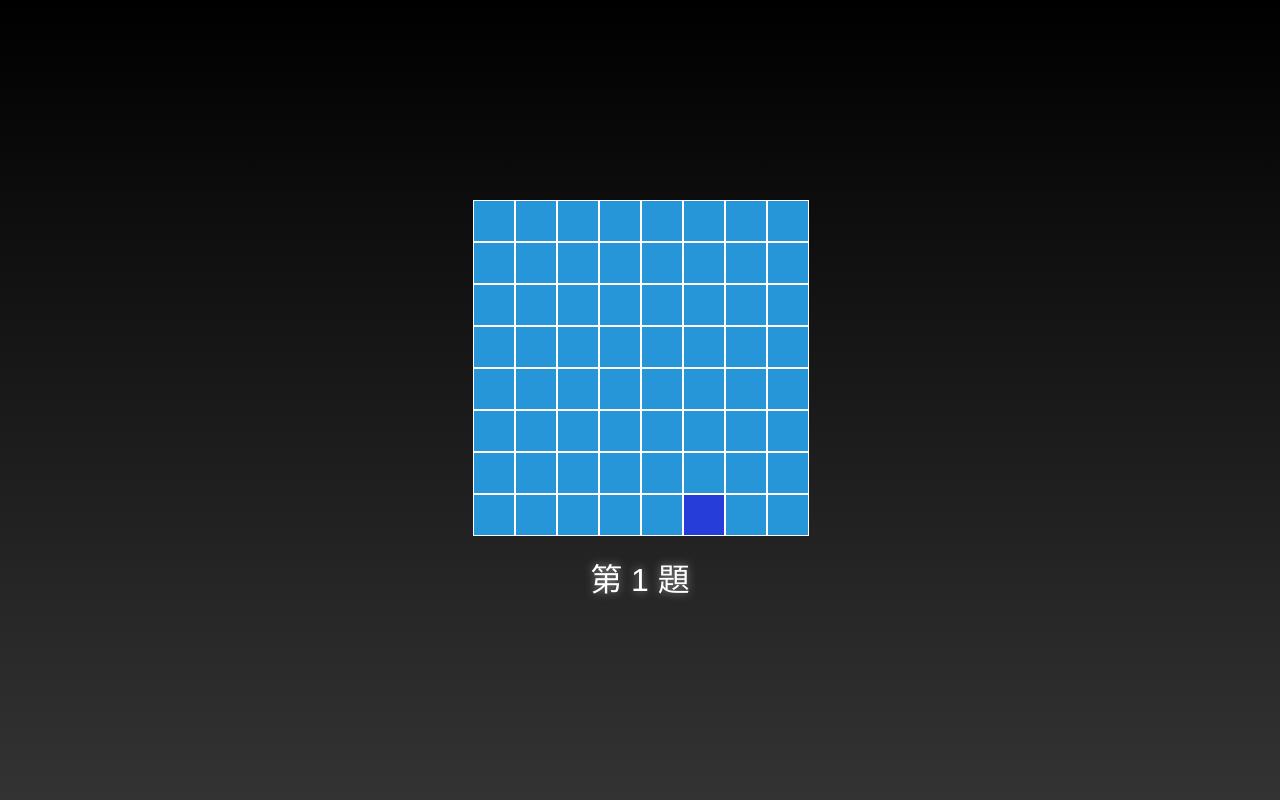
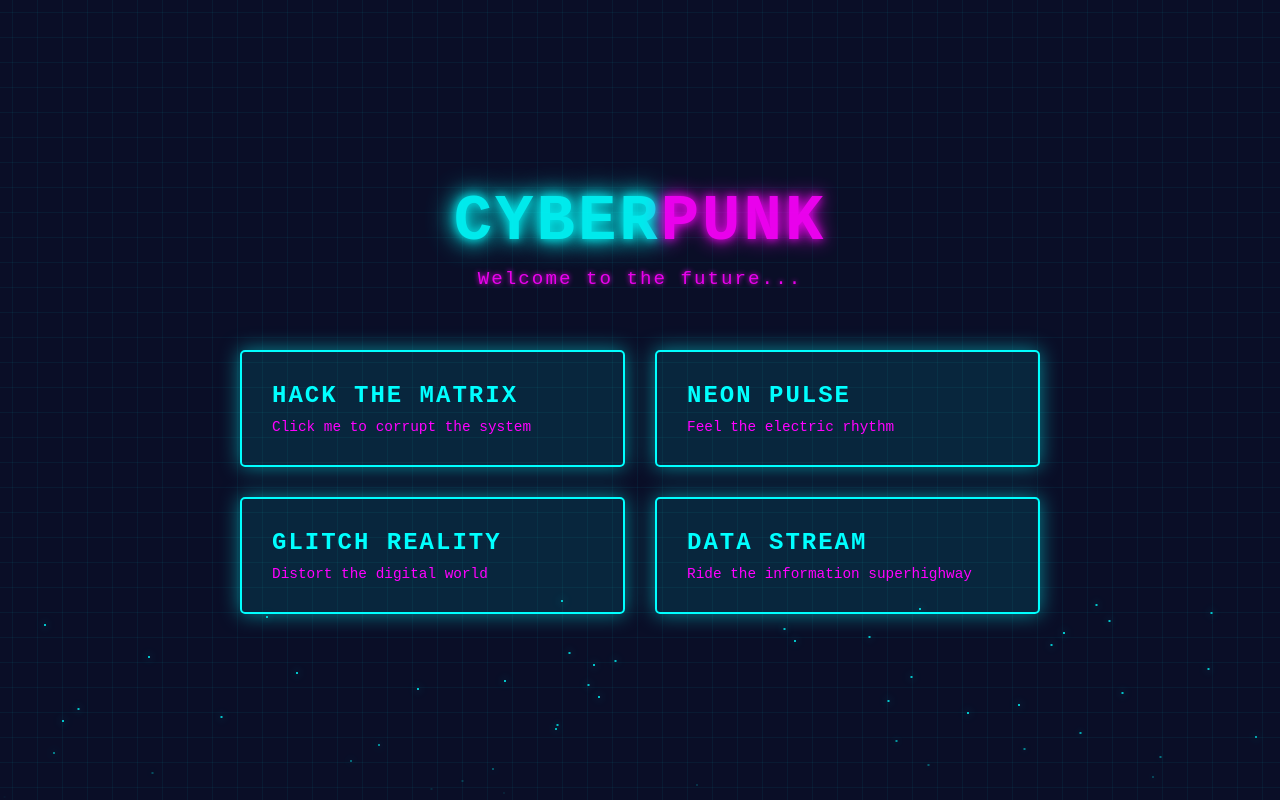
Before and after one commit to f29293978-sketch/wook4, a plain HTML site: page index.html in a window 1280 px wide. Drawn offline with Linux system fonts and the light colour scheme.

Commit message:
更換風格

```diff
--- a/index.html
+++ b/index.html
@@ -2,16 +2,45 @@
 <html lang="zh-Hant">
 <head>
   <meta charset="UTF-8">
-  <title>色盲測試遊戲</title>
+  <title>CYBERPUNK 2026</title>
   <link rel="stylesheet" href="style.css">
 </head>
 <body>
-  <div id="puzzle-container"></div>
-  <div id="message" style="display: none;">第 1 題</div>
-  <div id="win-screen" style="display: none;">
-    <h1>恭喜通關！</h1>
-    <p>你沒有色弱！</p>
+  <div id="grid-background"></div>
+  <div id="glitch-text"></div>
+  <div class="container">
+    <header>
+      <h1 class="neon-title">CYBER<span class="accent">PUNK</span></h1>
+      <p class="subtitle">Welcome to the future...</p>
+    </header>
+    <main>
+      <div class="card interactive-card" id="card1">
+        <div class="card-content">
+          <h2>HACK THE MATRIX</h2>
+          <p>Click me to corrupt the system</p>
+        </div>
+      </div>
+      <div class="card interactive-card" id="card2">
+        <div class="card-content">
+          <h2>NEON PULSE</h2>
+          <p>Feel the electric rhythm</p>
+        </div>
+      </div>
+      <div class="card interactive-card" id="card3">
+        <div class="card-content">
+          <h2>GLITCH REALITY</h2>
+          <p>Distort the digital world</p>
+        </div>
+      </div>
+      <div class="card interactive-card" id="card4">
+        <div class="card-content">
+          <h2>DATA STREAM</h2>
+          <p>Ride the information superhighway</p>
+        </div>
+      </div>
+    </main>
   </div>
+  <div id="particles"></div>
   <script src="script.js"></script>
 </body>
 </html>
--- a/script.js
+++ b/script.js
@@ -1,59 +1,84 @@
-const container = document.getElementById('puzzle-container');
-const message = document.getElementById('message');
-const winScreen = document.getElementById('win-screen');
-let pieces = [];
-let level = 1;
-const maxLevel = 8;
-let baseColor, diffColor, diffIndex;
-let colors = [];
+// 创建粒子效果
+function createParticles() {
+  const container = document.getElementById('particles');
+  setInterval(() => {
+    const particle = document.createElement('div');
+    particle.className = 'particle';
+    particle.style.left = Math.random() * window.innerWidth + 'px';
+    particle.style.top = window.innerHeight + 'px';
+    particle.style.opacity = Math.random();
+    container.appendChild(particle);
 
-function init() {
-  for (let i = 0; i < 64; i++) {
-    const piece = document.createElement('div');
-    piece.className = 'puzzle-piece';
-    piece.addEventListener('click', () => checkClick(i));
-    pieces.push(piece);
-    container.appendChild(piece);
-  }
-  createLevel();
+    setTimeout(() => particle.remove(), 20000);
+  }, 100);
 }
 
-function createLevel() {
-  // 生成基礎顏色
-  const hue = Math.random() * 360;
-  const saturation = 70;
-  const lightness = 50;
-  baseColor = `hsl(${hue}, ${saturation}%, ${lightness}%)`;
+// 交互卡片效果
+function initCards() {
+  const cards = document.querySelectorAll('.interactive-card');
 
-  // 不同顏色：根據關卡調整差異
-  const diffAmount = 30 / level; // 關卡越高，差異越小
-  const diffHue = hue + (Math.random() > 0.5 ? diffAmount : -diffAmount);
-  diffColor = `hsl(${diffHue}, ${saturation}%, ${lightness}%)`;
+  cards.forEach((card, index) => {
+    card.addEventListener('click', () => {
+      triggerEffect(card, index);
+    });
 
-  // 隨機不同色塊位置
-  diffIndex = Math.floor(Math.random() * 64);
+    card.addEventListener('mousemove', (e) => {
+      const rect = card.getBoundingClientRect();
+      const x = e.clientX - rect.left;
+      const y = e.clientY - rect.top;
+      card.style.setProperty('--mouse-x', x + 'px');
+      card.style.setProperty('--mouse-y', y + 'px');
+    });
+  });
+}
 
-  for (let i = 0; i < 64; i++) {
-    pieces[i].style.backgroundColor = i === diffIndex ? diffColor : baseColor;
+// 触发效果
+function triggerEffect(card, index) {
+  card.style.animation = 'glitch 0.3s';
+
+  const colors = ['#0ff', '#ff00ff', '#ffff00', '#ff0080'];
+  card.style.borderColor = colors[index % colors.length];
+  card.style.boxShadow = `0 0 40px ${colors[index % colors.length]}`;
+
+  // 随机数字雨效果
+  const glitchText = document.getElementById('glitch-text');
+  glitchText.innerHTML = '';
+  for (let i = 0; i < 20; i++) {
+    const text = document.createElement('div');
+    text.textContent = Math.random().toString(2).substring(2);
+    text.style.position = 'absolute';
+    text.style.left = Math.random() * 100 + '%';
+    text.style.top = Math.random() * 100 + '%';
+    text.style.color = colors[index % colors.length];
+    text.style.fontSize = Math.random() * 20 + 10 + 'px';
+    text.style.opacity = '0.5';
+    text.style.fontFamily = 'monospace';
+    text.style.animation = 'float 2s ease-in-out';
+    glitchText.appendChild(text);
   }
 
-  message.style.display = 'block';
-  message.textContent = `第 ${level} 題`;
+  setTimeout(() => {
+    card.style.animation = '';
+    card.style.borderColor = '';
+    card.style.boxShadow = '';
+    glitchText.innerHTML = '';
+  }, 1000);
 }
 
-function checkClick(clicked) {
-  if (clicked === diffIndex) {
-    colors.push(diffColor);
-    document.body.style.background = `linear-gradient(to right, ${colors.join(', ')})`;
-    level++;
-    if (level > maxLevel) {
-      winScreen.style.display = 'flex';
-    } else {
-      createLevel();
-    }
-  } else {
-    alert('錯了，再試一次！');
-  }
+// 创建数字背景
+function createGlitchText() {
+  const texts = ['01', '10', '11', '00', 'CYBER', 'PUNK', 'HACK', 'GLITCH'];
+  let index = 0;
+
+  setInterval(() => {
+    const randomText = texts[Math.floor(Math.random() * texts.length)];
+    console.log(randomText);
+  }, 2000);
 }
 
-init();
+// 初始化
+window.addEventListener('load', () => {
+  createParticles();
+  initCards();
+  createGlitchText();
+});
--- a/style.css
+++ b/style.css
@@ -1,68 +1,175 @@
-body {
-  background: linear-gradient(to bottom, #000000, #333333);
-  font-family: Arial, sans-serif;
-  display: flex;
-  flex-direction: column;
-  justify-content: center;
-  align-items: center;
-  height: 100vh;
+* {
   margin: 0;
-  transition: background 0.5s;
+  padding: 0;
+  box-sizing: border-box;
 }
 
-#puzzle-container {
-  display: grid;
-  grid-template-columns: repeat(8, 40px);
-  grid-template-rows: repeat(8, 40px);
-  gap: 2px;
+body {
+  background: #0a0e27;
+  color: #0ff;
+  font-family: 'Courier New', monospace;
+  overflow: hidden;
   position: relative;
 }
 
-.puzzle-piece {
-  width: 40px;
-  height: 40px;
-  cursor: pointer;
-  border: 1px solid #fff;
-}
-
-#message {
-  font-size: 2em;
-  color: white;
-  text-align: center;
-  text-shadow: 0 0 10px rgba(255,255,255,0.5);
-  margin-top: 20px;
-}
-
-#win-screen {
+#grid-background {
   position: fixed;
   top: 0;
   left: 0;
   width: 100%;
   height: 100%;
-  background: linear-gradient(45deg, #ff0000, #ff7f00, #ffff00, #00ff00, #0000ff, #4b0082, #9400d3);
-  background-size: 400% 400%;
-  animation: rainbow 3s ease infinite;
+  background-image:
+    linear-gradient(0deg, transparent 24%, rgba(0, 255, 255, 0.05) 25%, rgba(0, 255, 255, 0.05) 26%, transparent 27%, transparent 74%, rgba(0, 255, 255, 0.05) 75%, rgba(0, 255, 255, 0.05) 76%, transparent 77%, transparent),
+    linear-gradient(90deg, transparent 24%, rgba(0, 255, 255, 0.05) 25%, rgba(0, 255, 255, 0.05) 26%, transparent 27%, transparent 74%, rgba(0, 255, 255, 0.05) 75%, rgba(0, 255, 255, 0.05) 76%, transparent 77%, transparent);
+  background-size: 50px 50px;
+  z-index: 1;
+  pointer-events: none;
+}
+
+.container {
+  position: relative;
+  z-index: 2;
+  height: 100vh;
   display: flex;
   flex-direction: column;
   justify-content: center;
   align-items: center;
-  color: white;
-  font-size: 3em;
-  text-shadow: 2px 2px 4px #000;
-  z-index: 10;
+  padding: 20px;
 }
 
-#win-screen h1, #win-screen p {
-  animation: bounce 1s infinite alternate;
+header {
+  text-align: center;
+  margin-bottom: 60px;
+  animation: flicker 3s infinite;
 }
 
-@keyframes rainbow {
-  0% { background-position: 0% 50%; }
-  50% { background-position: 100% 50%; }
-  100% { background-position: 0% 50%; }
+.neon-title {
+  font-size: 4em;
+  font-weight: bold;
+  letter-spacing: 3px;
+  text-shadow: 0 0 10px #0ff, 0 0 20px #0ff, 0 0 30px #0ff;
+  margin-bottom: 10px;
 }
 
-@keyframes bounce {
-  from { transform: scale(1); }
-  to { transform: scale(1.1); }
+.accent {
+  color: #ff00ff;
+  text-shadow: 0 0 10px #ff00ff, 0 0 20px #ff00ff;
 }
+
+.subtitle {
+  font-size: 1.2em;
+  color: #ff00ff;
+  text-shadow: 0 0 5px #ff00ff;
+  letter-spacing: 2px;
+}
+
+main {
+  display: grid;
+  grid-template-columns: repeat(2, 1fr);
+  gap: 30px;
+  width: 100%;
+  max-width: 800px;
+}
+
+.card {
+  background: rgba(0, 255, 255, 0.1);
+  border: 2px solid #0ff;
+  border-radius: 5px;
+  padding: 30px;
+  cursor: pointer;
+  position: relative;
+  overflow: hidden;
+  transition: all 0.3s;
+  box-shadow: 0 0 20px rgba(0, 255, 255, 0.5);
+}
+
+.card::before {
+  content: '';
+  position: absolute;
+  top: -50%;
+  left: -50%;
+  width: 200%;
+  height: 200%;
+  background: linear-gradient(45deg, transparent, rgba(0, 255, 255, 0.1), transparent);
+  transform: rotate(45deg);
+  animation: shimmer 3s infinite;
+}
+
+.card-content {
+  position: relative;
+  z-index: 1;
+}
+
+.card h2 {
+  font-size: 1.5em;
+  margin-bottom: 10px;
+  letter-spacing: 2px;
+  color: #0ff;
+}
+
+.card p {
+  font-size: 0.9em;
+  color: #ff00ff;
+}
+
+.interactive-card:hover {
+  box-shadow: 0 0 40px rgba(0, 255, 255, 0.8), inset 0 0 20px rgba(0, 255, 255, 0.3);
+  transform: translateY(-5px);
+  border-color: #ff00ff;
+}
+
+#particles {
+  position: fixed;
+  top: 0;
+  left: 0;
+  width: 100%;
+  height: 100%;
+  pointer-events: none;
+  z-index: 3;
+}
+
+.particle {
+  position: absolute;
+  width: 2px;
+  height: 2px;
+  background: #0ff;
+  border-radius: 50%;
+  box-shadow: 0 0 10px #0ff;
+  animation: float 20s infinite linear;
+}
+
+@keyframes flicker {
+  0%, 100% { opacity: 1; }
+  50% { opacity: 0.8; text-shadow: 0 0 5px #0ff, 0 0 10px #0ff; }
+}
+
+@keyframes shimmer {
+  0% { transform: translateX(-100%) translateY(-100%) rotate(45deg); }
+  100% { transform: translateX(100%) translateY(100%) rotate(45deg); }
+}
+
+@keyframes float {
+  0% {
+    transform: translateY(0) translateX(0);
+    opacity: 0;
+  }
+  10% {
+    opacity: 1;
+  }
+  90% {
+    opacity: 1;
+  }
+  100% {
+    transform: translateY(-100vh) translateX(100px);
+    opacity: 0;
+  }
+}
+
+@keyframes glitch {
+  0% { transform: translate(0); }
+  20% { transform: translate(-2px, 2px); }
+  40% { transform: translate(-2px, -2px); }
+  60% { transform: translate(2px, 2px); }
+  80% { transform: translate(2px, -2px); }
+  100% { transform: translate(0); }
+}
```
